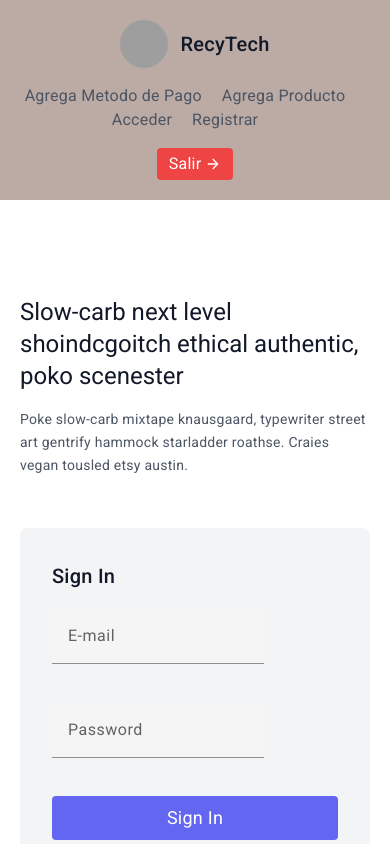
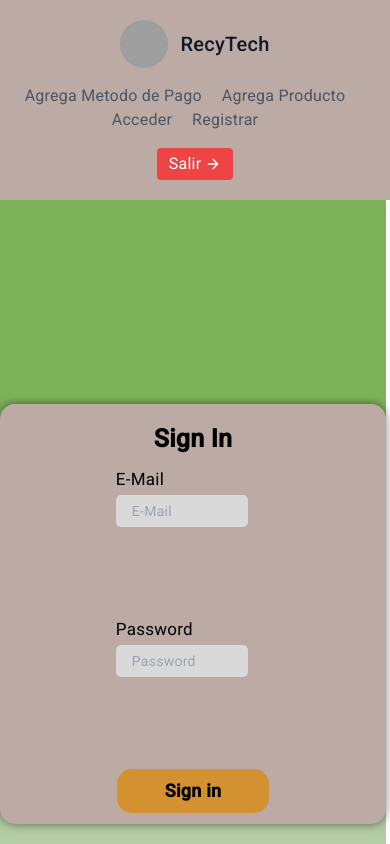
Before and after one commit to RecyTech/FrontEnd-RecyTech, an Angular app: page /signin in a window 390 px wide. Shown: the top 844 px of the page. Built offline with nearby package versions, Linux system fonts and the light colour scheme; grey boxes are pictures that could not be loaded.

Commit message:
feat: Improved .html and .css files for signin and signup components.

```diff
--- a/src/app/public/components/auth/signin/signin.component.css
+++ b/src/app/public/components/auth/signin/signin.component.css
@@ -0,0 +1,109 @@
+main {
+  height: 98vh;
+  width: 99vw;
+  background: linear-gradient(180deg, rgb(126, 178, 90) 49.5%, rgb(225, 225, 225) 100%);
+  display: flex;
+  justify-content: center;
+  align-items: center;
+}
+.container {
+  padding: 0px 0px;
+  width: 650px; /* Adjust the width as needed */
+  height: 420px;
+  background-color: #bcaaa4;
+  margin: 50px auto;
+  box-shadow: 0 0 10px rgba(0, 0, 0, 0.5);
+  border-radius: 15px;
+
+  display: flex; /* Mostrar como flexbox */
+  justify-content: center; /* Centrar horizontalmente */
+  align-items: center; /* Centrar verticalmente */
+
+}
+.content-wrapper {
+  width: 100%; /* Asegúrate de que ocupe todo el ancho del contenedor */
+}
+
+h3 {
+  font-size: 25px;
+  font-weight: 600;
+  text-align: center;
+  padding-top: 10px;
+  margin-top: 0;
+}
+
+form {
+  width: 100%; /* Cambiar el ancho del formulario al 100% del contenedor */
+  height: 100%;
+  box-sizing: border-box; /* Incluir el padding y el border en el ancho total */
+}
+
+.mat-label {
+  color: #000000;
+  font-weight: Medium;
+  font-size: 17px;
+  margin: 0px;
+}
+
+.input-box {
+  margin-bottom: 30px;
+  margin-left: 30%;
+}
+
+.mat-form-field {
+  width: 60%;
+  color: #000000;
+  margin-top: 5px;
+}
+.input-box input {
+  background: #D9D9D9;
+  border-radius: 5px;
+  height: 2rem;
+  padding: 0.5rem 1rem;
+  width: calc(100% - 30px); /* Adjust the width as needed */
+  border: none;
+}
+
+button {
+  background: #d3912f;
+  color: #000000;
+  font-weight: bold;
+  border: none;
+  border-radius: 15px;
+  padding: 0.5rem 3rem;
+  margin: auto;
+  display: block;
+  cursor: pointer;
+  transition: 0.3s;
+}
+
+
+button:hover {
+  background: #d3912f;
+  color: #000000;
+  transform: scale(1.2);
+}
+@media (max-width: 900px){
+  .container{
+    display: flex;
+    align-items: center;
+  }
+  .input-box{
+    flex-direction: row;
+    justify-content:space-between;
+    color: #0E3026;
+    height: 120px;
+  }
+
+
+  mat-label{
+    color: #0E3026;
+    font-size: 20px;
+    padding: 30px;
+    font-weight: bold;
+    width: 40px;
+    margin-right: 40px;
+    font-family: 'Overpass', sans-serif;
+  }
+
+}
--- a/src/app/public/components/auth/signin/signin.component.html
+++ b/src/app/public/components/auth/signin/signin.component.html
@@ -1,22 +1,23 @@
-<section class="text-gray-600 body-font">
-  <div class="container px-5 py-24 mx-auto flex flex-wrap items-center">
-    <div class="lg:w-3/5 md:w-1/2 md:pr-16 lg:pr-0 pr-0">
-      <h1 class="title-font font-medium text-3xl text-gray-900">Slow-carb next level shoindcgoitch ethical authentic, poko scenester</h1>
-      <p class="leading-relaxed mt-4">Poke slow-carb mixtape knausgaard, typewriter street art gentrify hammock starladder roathse. Craies vegan tousled etsy austin.</p>
-    </div>
-    <div class="lg:w-2/6 md:w-1/2 bg-gray-100 rounded-lg p-8 flex flex-col md:ml-auto w-full mt-10 md:mt-0">
-      <h2 class="text-gray-900 text-lg font-medium title-font mb-5">Sign In</h2>
-      <div class="relative mb-4">
-        <mat-form-field>
-          <input matInput placeholder="E-mail" name="email" required>
-        </mat-form-field>
-      </div>
-      <div class="relative mb-4">
-        <mat-form-field>
-          <input matInput placeholder="Password" name="password" required>
-        </mat-form-field>
-      </div>
-      <button class="text-white bg-indigo-500 border-0 py-2 px-8 focus:outline-none hover:bg-indigo-600 rounded text-lg">Sign In</button>
+<main>
+  <div class="container">
+    <div class="content-wrapper">
+      <h3>Sign In</h3>
+      <form class="form-add-post">
+        <div class="input-box">
+          <label class="mat-label">E-Mail</label>
+          <div class="mat-form-field">
+            <input matInput type="text" placeholder="E-Mail" required>
+          </div>
+        </div>
+        <div class="input-box">
+          <label class="mat-label">Password</label>
+          <div class="mat-form-field">
+            <input matInput type="text" placeholder="Password" required>
+          </div>
+        </div>
+        <button type="submit" class="text-white bg-indigo-500 border-0 py-2 px-8 focus:outline-none hover:bg-indigo-600 rounded text-lg">Sign in</button>
+      </form>
+      <!--<p class="text-xs text-gray-500 mt-3">Literally you probably haven't heard of them jean shorts.</p>-->
     </div>
   </div>
-</section>
+</main>
--- a/src/app/public/components/auth/signup/signup.component.css
+++ b/src/app/public/components/auth/signup/signup.component.css
@@ -0,0 +1,131 @@
+main {
+  height: 98vh;
+  width: 99vw;
+  background: linear-gradient(180deg, rgb(126, 178, 90) 49.5%, rgb(225, 225, 225) 100%);
+  display: flex;
+  justify-content: center;
+  align-items: center;
+}
+.container {
+  padding: 0px 0px;
+  width: 650px; /* Adjust the width as needed */
+  height: 420px;
+  background-color: #bcaaa4;
+  margin: 50px auto;
+  box-shadow: 0 0 10px rgba(0, 0, 0, 0.5);
+  border-radius: 15px;
+
+  display: flex; /* Mostrar como flexbox */
+  justify-content: center; /* Centrar horizontalmente */
+  align-items: center; /* Centrar verticalmente */
+
+}
+.content-wrapper {
+  width: 100%; /* Asegúrate de que ocupe todo el ancho del contenedor */
+}
+
+h3 {
+  font-size: 25px;
+  font-weight: 600;
+  text-align: center;
+  padding-top: 10px;
+  margin-top: 0;
+}
+.column {
+  display: inline-block;
+  width: 48%; /* Adjust the width as needed */
+  margin-right: 0%;
+  vertical-align: top;
+}
+
+.column p {
+  font-weight: 500;
+  text-align: center;
+  margin: 0.5rem 0 0.5rem 0;
+}
+
+.column span a {
+  color:#E3BD86;
+  text-decoration: underline;
+  cursor: pointer;
+}
+
+.column span a:hover {
+  color: #0E3026;
+}
+
+form {
+  width: 100%; /* Cambiar el ancho del formulario al 100% del contenedor */
+  height: 100%;
+  box-sizing: border-box; /* Incluir el padding y el border en el ancho total */
+}
+
+.mat-label {
+  color: #000000;
+  font-weight: Medium;
+  font-size: 17px;
+  margin: 0px;
+}
+
+.input-box {
+  margin-bottom: 30px;
+  margin-left: 16px;
+}
+
+.mat-form-field {
+  width: 100%;
+  color: #000000;
+  margin-top: 5px;
+}
+.input-box input {
+  background: #D9D9D9;
+  border-radius: 5px;
+  height: 2rem;
+  padding: 0.5rem 1rem;
+  width: calc(100% - 30px); /* Adjust the width as needed */
+  border: none;
+}
+
+button {
+  background: #d3912f;
+  color: #000000;
+  font-weight: bold;
+  border: none;
+  border-radius: 15px;
+  padding: 0.5rem 3rem;
+  margin: auto;
+  display: block;
+  cursor: pointer;
+  transition: 0.3s;
+}
+
+
+button:hover {
+  background: #d3912f;
+  color: #000000;
+  transform: scale(1.2);
+}
+@media (max-width: 900px){
+  .container{
+    display: flex;
+    align-items: center;
+  }
+  .input-box{
+    flex-direction: row;
+    justify-content:space-between;
+    color: #0E3026;
+    height: 120px;
+  }
+
+
+  mat-label{
+    color: #0E3026;
+    font-size: 20px;
+    padding: 30px;
+    font-weight: bold;
+    width: 40px;
+    margin-right: 40px;
+    font-family: 'Overpass', sans-serif;
+  }
+
+}
--- a/src/app/public/components/auth/signup/signup.component.html
+++ b/src/app/public/components/auth/signup/signup.component.html
@@ -1,35 +1,39 @@
-<section class="text-gray-600 body-font">
-  <div class="container px-5 py-24 mx-auto flex flex-wrap items-center">
-    <div class="lg:w-3/5 md:w-1/2 md:pr-16 lg:pr-0 pr-0">
-      <h1 class="title-font font-medium text-3xl text-gray-900">Slow-carb next level shoindcgoitch ethical authentic, poko scenester</h1>
-      <p class="leading-relaxed mt-4">Poke slow-carb mixtape knausgaard, typewriter street art gentrify hammock starladder roathse. Craies vegan tousled etsy austin.</p>
-    </div>
-    <div class="lg:w-2/6 md:w-1/2 bg-gray-100 rounded-lg p-8 flex flex-col md:ml-auto w-full mt-10 md:mt-0">
-      <h2 class="text-gray-900 text-lg font-medium title-font mb-5">Register</h2>
+<main>
+  <div class="container">
+    <div class="content-wrapper">
+      <h3>Register</h3>
       <form [formGroup]="newUser" (ngSubmit)="addUser()" class="form-add-post">
-        <div class="relative mb-4">
-          <mat-form-field>
-            <input matInput type="text" placeholder="Full Name" formControlName="name" required>
-          </mat-form-field>
+        <div class="column">
+          <div class="input-box">
+            <label class="mat-label">Full Name</label>
+            <div class="mat-form-field">
+              <input matInput type="text" placeholder="Full Name" formControlName="name" required>
+            </div>
+          </div>
+          <div class="input-box">
+            <label class="mat-label">E-Mail</label>
+            <div class="mat-form-field">
+              <input matInput type="text" placeholder="E-Mail" formControlName="email" required>
+            </div>
+          </div>
         </div>
-        <div class="relative mb-4">
-          <mat-form-field>
-            <input matInput type="text" placeholder="E-Mail" formControlName="email" required>
-          </mat-form-field>
-        </div>
-        <div class="relative mb-4">
-          <mat-form-field>
-            <input matInput type=text placeholder="Password" formControlName="password" required>
-          </mat-form-field>
-        </div>
-        <div class="relative mb-4">
-          <mat-form-field>
-            <input matInput placeholder="Confirm Password" name="confirm-password" required>
-          </mat-form-field>
+        <div class="column">
+          <div class="input-box">
+            <label class="mat-label">Password</label>
+            <div class="mat-form-field">
+              <input matInput type="text" placeholder="Password" formControlName="password" required>
+            </div>
+          </div>
+          <div class="input-box">
+            <label class="mat-label">Confirm Password</label>
+            <div class="mat-form-field">
+              <input matInput type="text" placeholder="Confirm Password" required>
+            </div>
+          </div>
         </div>
         <button type="submit" class="text-white bg-indigo-500 border-0 py-2 px-8 focus:outline-none hover:bg-indigo-600 rounded text-lg">Sign up</button>
       </form>
       <!--<p class="text-xs text-gray-500 mt-3">Literally you probably haven't heard of them jean shorts.</p>-->
     </div>
   </div>
-</section>
+</main>
```
